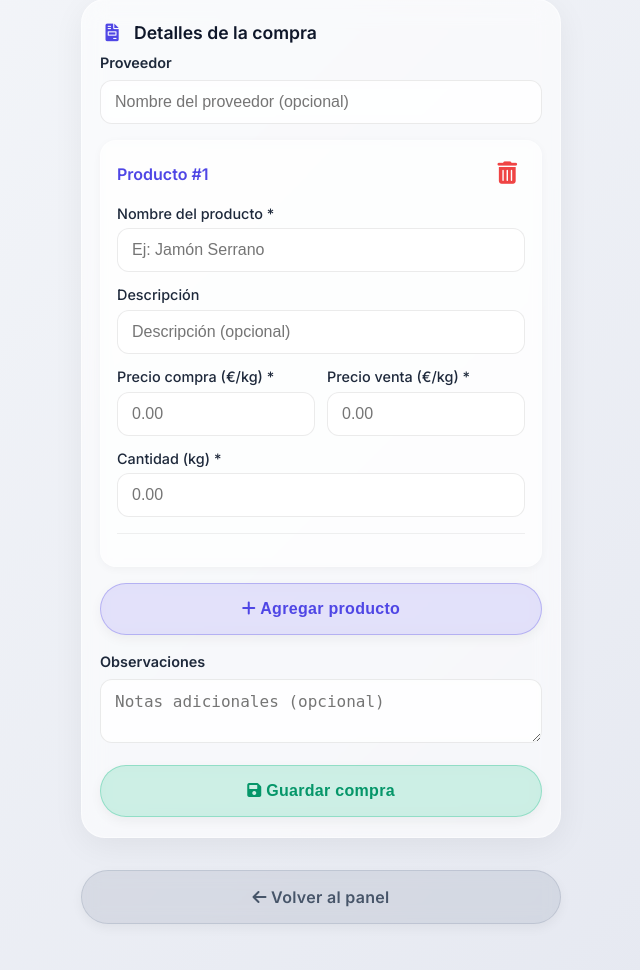
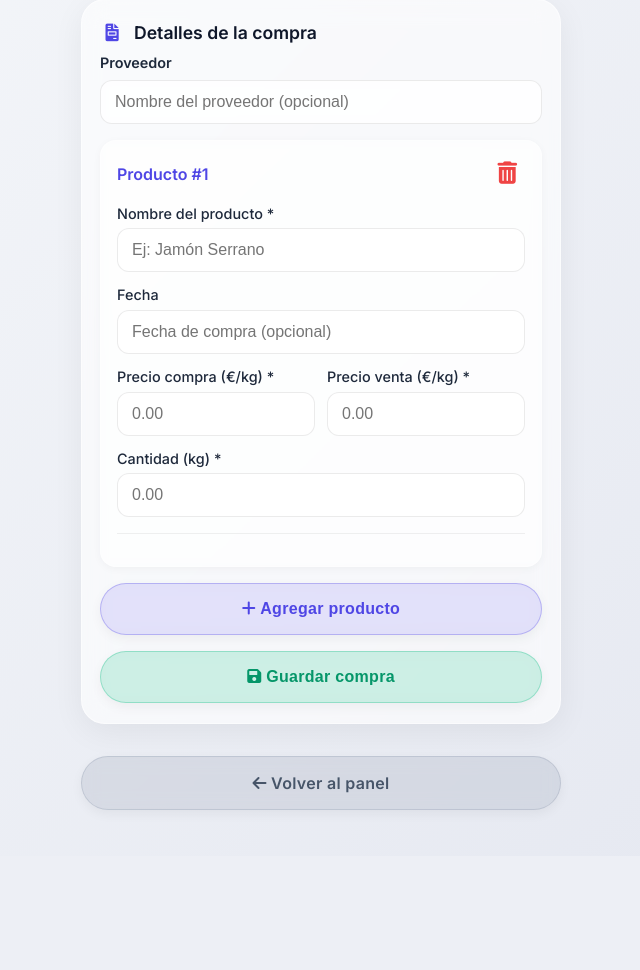
Before and after one commit to charcuteria2026/charcuteria, a Flask app: page /comprar in a window 1280 px wide. Shown: the part 86-1056 px from the top of the page, without its empty margins (319-959 px from the left). After the commit the page ends 899 px from the top, so only its background shows below. Run offline with Flask 2, Linux system fonts and the light colour scheme.

Commit message:
Add files via upload

```diff
--- a/templates/comprar.html
+++ b/templates/comprar.html
@@ -29,8 +29,8 @@
                     <input type="text" name="nombre[]" class="form-control" placeholder="Ej: Jamón Serrano" required>
                 </div>
                 <div style="margin-bottom: 12px;">
-                    <label style="font-weight: 500; display: block; margin-bottom: 4px;">Descripción</label>
-                    <input type="text" name="descripcion[]" class="form-control" placeholder="Descripción (opcional)">
+                    <label style="font-weight: 500; display: block; margin-bottom: 4px;">Fecha</label>
+                    <input type="text" name="descripcion[]" class="form-control" placeholder="Fecha de compra (opcional)">
                 </div>
                 <div style="display: grid; grid-template-columns: 1fr 1fr; gap: 12px; margin-bottom: 12px;">
                     <div>
@@ -55,12 +55,6 @@
             <button type="button" id="addProductoBtn" class="btn btn-primary" style="flex: 1; background: rgba(79,70,229,0.15); color:#4f46e5; border: 1px solid rgba(79,70,229,0.3);">
                 <i class="fas fa-plus"></i> Agregar producto
             </button>
-        </div>
-
-        <!-- Observaciones -->
-        <div style="margin-bottom: 16px;">
-            <label for="observaciones" style="font-weight: 600; display: block; margin-bottom: 6px;">Observaciones</label>
-            <textarea id="observaciones" name="observaciones" class="form-control" rows="2" placeholder="Notas adicionales (opcional)"></textarea>
         </div>
 
         <!-- Botón guardar -->
```
Also changed, not shown: templates/vender.html (+4 -6 lines).
